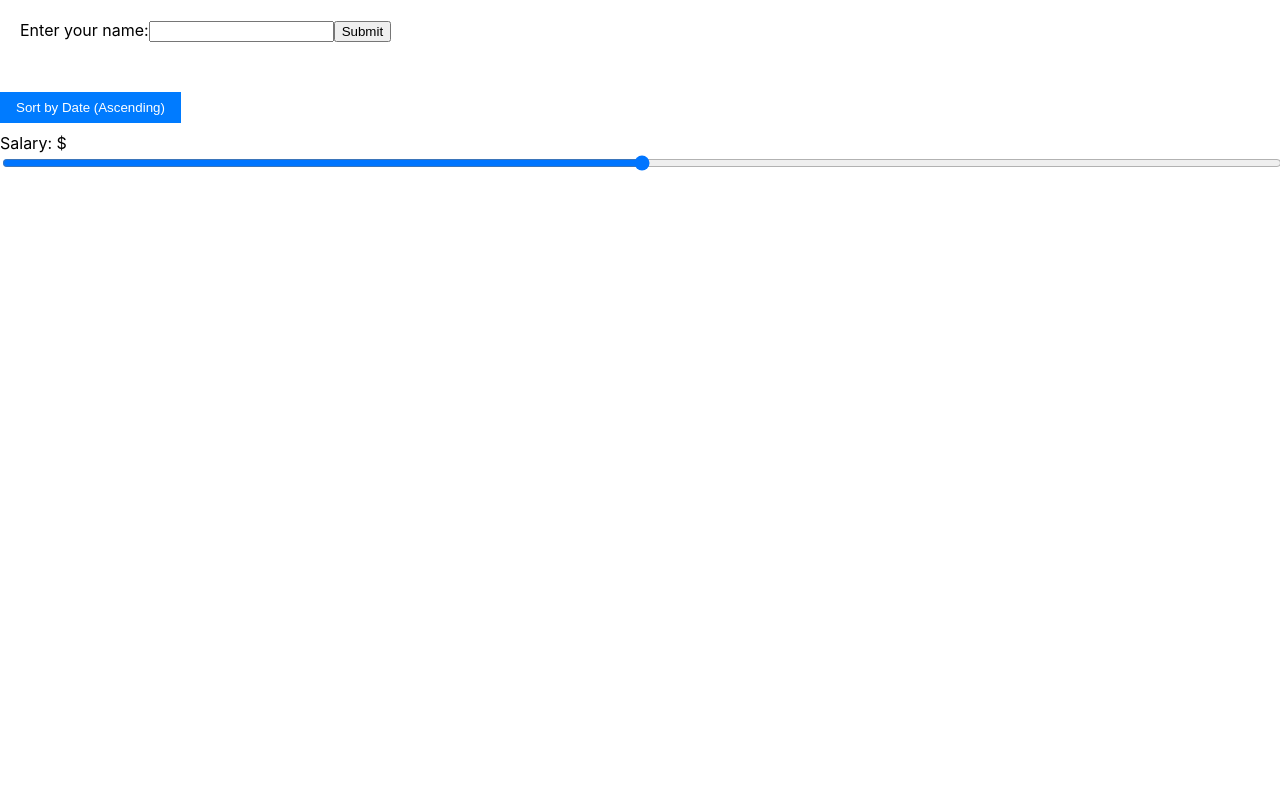
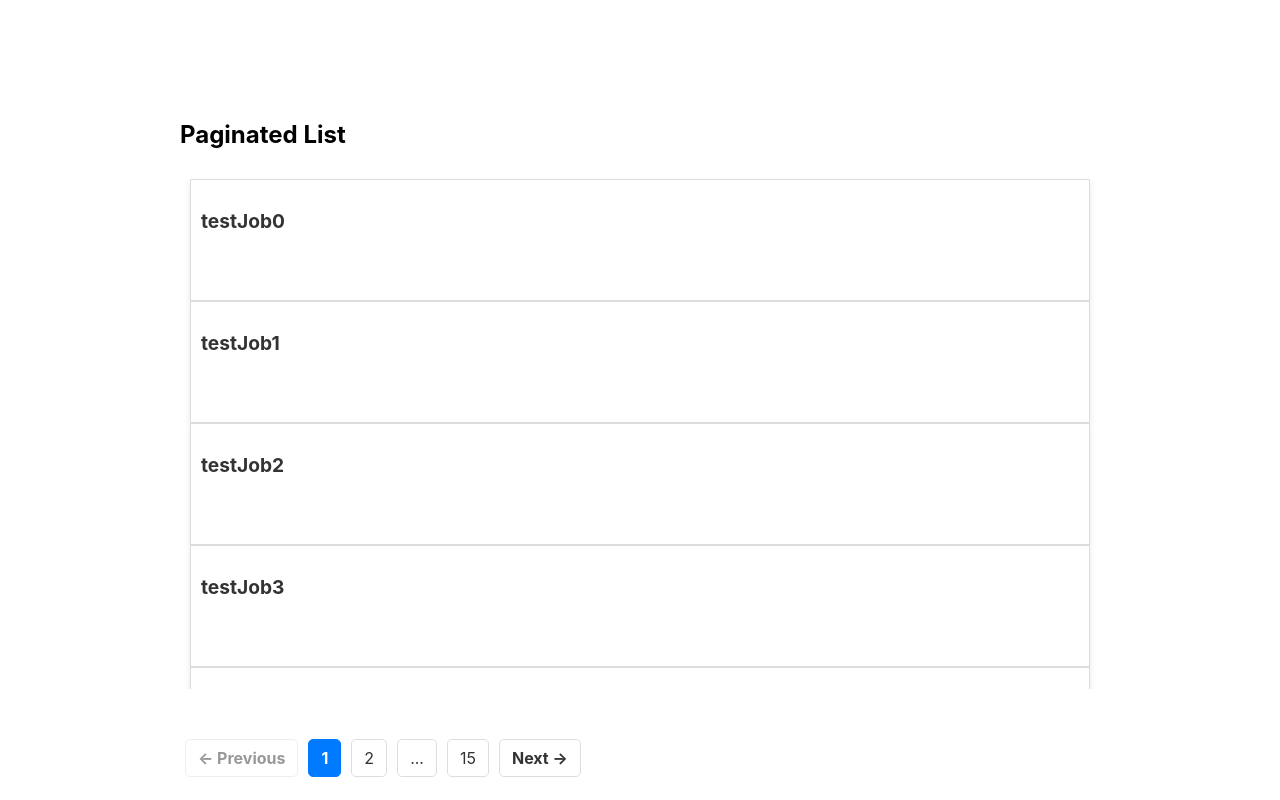
Before and after one commit to zachpatrignani/microsoft-hackathon, a React (Create React App) app in the folder client/: page / in a window 1280 px wide. Built offline with nearby package versions, Linux system fonts and the light colour scheme.

Commit message:
created job list that uses redux for storage

```diff
--- a/client/package.json
+++ b/client/package.json
@@ -12,8 +12,10 @@
     "@types/node": "^16.18.126",
     "@types/react": "^19.0.10",
     "@types/react-dom": "^19.0.4",
+    "axios": "^1.8.3",
     "react": "^19.0.0",
     "react-dom": "^19.0.0",
+    "react-paginate": "^8.3.0",
     "react-redux": "^9.2.0",
     "react-router-dom": "^7.3.0",
     "react-scripts": "5.0.1",
--- a/client/src/components/ActiveJob/ActiveJob.tsx
+++ b/client/src/components/ActiveJob/ActiveJob.tsx
@@ -1,10 +1,12 @@
 import React from 'react';
 import logo from './logo.svg';
-import './JobBoard.scss';
+import './ActiveJob.scss';
 
 function ActiveJob() {
   return (
-    <div></div>
+    <div className='ActiveJobView'>
+
+    </div>
   );
 }
 
--- /dev/null
+++ b/client/src/components/JobList/JobCard.scss
@@ -0,0 +1,54 @@
+.job-card {
+    background-color: #fff;
+    border: 1px solid #ddd;
+    box-shadow: 0 4px 6px rgba(0, 0, 0, 0.1);
+    padding: 10px;
+    height: 100px;
+    // width: 100%;
+    margin: 0;  // Remove space between cards
+    transition: transform 0.3s ease, box-shadow 0.3s ease;
+    overflow: hidden;  // Ensure content doesn't overflow the card boundaries
+
+    &:hover {
+      transform: translateY(-1px);
+      box-shadow: 0 6px 10px rgba(0, 0, 0, 0.20);
+      cursor: pointer;
+    }
+
+    .job-card-content {
+      display: flex;
+      flex-direction: column;
+      height: 100%;
+    //   gap: 10px;
+    //   max-height: 100%;  // Prevent overflow of the content
+    //   overflow: hidden;
+    }
+
+    .job-title {
+      font-size: 1.2rem;
+      font-weight: bold;
+      color: #333;
+    }
+
+    .job-location {
+      font-size: .75rem;
+      color: #555;
+    }
+
+    .job-salary {
+      font-size: .75rem;
+      color: #2dbe60; // Green for salary
+      white-space: nowrap;  // Prevent text from overflowing and breaking
+      overflow: hidden;  // Hide overflow content
+      text-overflow: ellipsis;  // Show ellipsis when content overflows
+    }
+
+    .job-remote {
+      font-size: .75rem;
+      color: #007bff; // Blue for remote/on-site
+      font-weight: 600;
+      white-space: nowrap;  // Prevent text from overflowing and breaking
+      overflow: hidden;  // Hide overflow content
+      text-overflow: ellipsis;  // Show ellipsis when content overflows
+    }
+  }
--- /dev/null
+++ b/client/src/components/JobList/JobCard.tsx
@@ -0,0 +1,25 @@
+import React from 'react';
+import logo from './logo.svg';
+import './JobListContainer.scss';
+import { useState, useEffect } from 'react';
+import { useSelector } from 'react-redux';
+import ReactPaginate from 'react-paginate';
+import { Job }  from '../../redux/JobListSlice/jobList.slice';
+import './JobCard.scss';
+
+
+const JobCard = ({ jobObject }: { jobObject: Job }) => {
+    return (
+      <div className="job-card">
+        <div className="job-card-content">
+          <h3 className="job-title">{jobObject.title}</h3>
+          <p className="job-salary">${jobObject.salary}</p>
+          <p className="job-remote">{jobObject.remote ? "Remote" : "On-site"}</p>
+        </div>
+      </div>
+    );
+  };
+
+
+
+export default JobCard;
--- a/client/src/components/JobList/JobListContainer.scss
+++ b/client/src/components/JobList/JobListContainer.scss
@@ -0,0 +1,78 @@
+.pagination-wrapper {
+    display: flex;
+    align-content: flex-end;
+    // justify-content: flex-end; /* Aligns pagination to the right */
+    width: 50%; /* Ensures it takes the full width of the container */
+  }
+
+  .pagination {
+    display: flex;
+    list-style: none;
+    padding: 0;
+    margin-top: 1rem;
+
+    li {
+      margin: 0 5px;
+
+      a {
+        display: block;
+        padding: 8px 12px;
+        border: 1px solid #ddd;
+        border-radius: 5px;
+        text-decoration: none;
+        color: #333;
+        transition: background 0.3s ease, color 0.3s ease;
+
+        &:hover {
+          background: #f0f0f0;
+        }
+      }
+
+      &.active a {
+        background: #007bff;
+        color: #fff;
+        font-weight: bold;
+        border-color: #007bff;
+      }
+
+      &.disabled a {
+        opacity: 0.5;
+        cursor: not-allowed;
+      }
+    }
+
+    .previous a,
+    .next a {
+      font-weight: bold;
+    }
+
+
+  }
+
+  .jobListFrame {
+    height: 65vh;           // Set a fixed height for the container (adjust as needed)
+    margin-bottom: 50px;
+    overflow-y: auto;        // Enables vertical scrolling when the content overflows
+    padding: 10px;           // Optional padding inside the container for spacing
+    box-sizing: border-box;  // Ensures padding doesn't affect the element's dimensions
+    border: 1px;
+    border-color: #333;
+  }
+// .paginated-list-container {
+//   max-height: 100vh;  // Ensure the container doesn't exceed the screen height
+//   overflow-y: auto;   // Allow vertical scrolling
+//   padding: 0px;
+//   box-sizing: border-box;
+//   display: flex;
+//   flex-direction: column;
+//   width: 100%;
+// }
+
+// .job-list {
+//   list-style: none;
+//   padding: 0;
+//   margin: 0;
+//   max-height: calc(100vh - 60px);  // Subtracting the header height (h2) from total screen height
+//   overflow-y: auto;  // Ensure the list is scrollable
+//   overflow-x: hidden; // Disable horizontal scrolling if not needed
+// }
--- a/client/src/components/JobList/JobListContainer.tsx
+++ b/client/src/components/JobList/JobListContainer.tsx
@@ -1,11 +1,78 @@
 import React from 'react';
 import logo from './logo.svg';
-import './JobBoard.scss';
+import './JobListContainer.scss';
+import { useState, useEffect } from 'react';
+import { useSelector, useDispatch } from 'react-redux';
+import ReactPaginate from 'react-paginate';
+import JobCard from './JobCard';
+import { Job } from '../../redux/JobListSlice/jobList.slice';
+import { setJobList } from '../../redux/JobListSlice/jobList.slice';
 
-function JobListContainer() {
-  return (
-    <div></div>
-  );
-}
+
+const JobListContainer = () => {
+    const itemsPerPage = 10;
+    const dispatch = useDispatch();
+
+    // const allJobs = Array.from({ length: 105 }, (_, i) => `Item ${i + 1}`);
+    // const allJobs = new Array();
+
+    const allJobs = useSelector((state: any ) => state.jobList.allJobs);
+
+
+    const [items,setItems] = useState([...allJobs.slice(0,itemsPerPage)]);
+    const [currentPage, setCurrentPage] = useState<number>(0);
+
+    const handlePageClick = (event:any) => {
+        setCurrentPage(event.selected);
+    };
+
+    const offset = currentPage * itemsPerPage;
+
+    useEffect(() => {
+        let newJobList = new Array<Job>;
+
+        for (let i = 0 ; i < 150; ++i){
+            const newJob : Job  = {
+                title : `testJob${i}`,
+                description : "test2",
+                datePosted : new Date(),
+                remote : i,
+                salary : 100000
+            }
+
+            newJobList.push(newJob);
+        }
+
+        dispatch(setJobList(newJobList));
+
+    },[]);
+
+    useEffect(()=> {
+        setItems([...allJobs.slice((offset), (offset)+itemsPerPage)]);
+    }, [currentPage, allJobs]);
+
+    return (
+        <div>
+        <h2>Paginated List</h2>
+        <div className='jobListFrame'>
+            {items.map((currentJob : Job, index: number) => (
+                <JobCard jobObject={currentJob} />
+            ))}
+        </div>
+
+        <ReactPaginate
+            previousLabel={"← Previous"}
+            nextLabel={"Next →"}
+            breakLabel={"..."}
+            pageCount={Math.ceil(allJobs.length / itemsPerPage)}
+            marginPagesDisplayed={1}
+            pageRangeDisplayed={2}
+            onPageChange={handlePageClick}
+            containerClassName={"pagination"}
+            activeClassName={"active"}
+        />
+        </div>
+    );
+};
 
 export default JobListContainer;
--- /dev/null
+++ b/client/src/redux/JobListSlice/jobList.slice.ts
@@ -0,0 +1,32 @@
+import { createSlice } from "@reduxjs/toolkit";
+
+// Define Interface
+export interface Job {
+    title?: string,
+    description?: string,
+    salary?: number,
+    remote?: number,
+    datePosted?: Date,
+    workType?: string
+}
+
+export interface JobListState {
+    allJobs?: Array<Job>
+}
+
+// Define initial state
+const initialState: JobListState = { allJobs: new Array<Job>};
+
+// Define slice
+const jobListSlice = createSlice({
+    name : "jobList",
+    initialState,
+    reducers: {
+        setJobList(state, action) {
+            state.allJobs = action.payload;
+        }
+    }
+});
+
+export const {setJobList} = jobListSlice.actions;
+export default jobListSlice.reducer;
--- a/client/src/redux/jobFilters.slice.ts
+++ b/client/src/redux/jobFilters.slice.ts
@@ -16,7 +16,7 @@ export const initialState: JobFiltersState = {
 
 // Define slice
 const jobFiltersSlice = createSlice({
-    name : "jobFilters",
+    name : "jobList",
     initialState,
     reducers: {
         setSalary(state, action) {
--- a/client/src/redux/store.ts
+++ b/client/src/redux/store.ts
@@ -1,10 +1,13 @@
 import { configureStore } from "@reduxjs/toolkit";
 import testFeatureReducer from "./TestFeature/TestFeatureSlice";
 import jobfiltersReducer from './jobFilters.slice'
+import jobListReducer from "./JobListSlice/jobList.slice";
+
 export const store = configureStore({
   reducer: {
     testFeature: testFeatureReducer,
-    jobFilters: jobfiltersReducer
+    jobFilters: jobfiltersReducer,
+    jobList: jobListReducer
   }
 });
 
--- a/client/src/screens/JobBoard.scss
+++ b/client/src/screens/JobBoard.scss
@@ -0,0 +1,14 @@
+.jobBoard {
+    width: 75%;             // or a specific width (e.g., 80%)
+    height: 100vh;           // or any fixed height (e.g., 500px)
+    padding: 20px;           // Optional padding for inner spacing
+    margin-left: 12.5%;
+    margin-right: 12.5%;
+    padding-top: 100px;
+
+    box-sizing: border-box;  // Include padding in width/height calculation
+    overflow: auto;          // Makes the content scrollable if it overflows
+    position: relative;
+    justify-content: center; // Center content horizontally
+    align-items: center;     // Center content vertically
+  }
--- a/client/src/screens/JobBoard.tsx
+++ b/client/src/screens/JobBoard.tsx
@@ -2,10 +2,16 @@ import React from 'react';
 import logo from './logo.svg';
 import './JobBoard.scss';
 import JobFilter from '../components/JobFilter/job-filter';
+import JobListContainer from '../components/JobList/JobListContainer';
+import ActiveJob from '../components/ActiveJob/ActiveJob';
 
 function JobBoard() {
   return (
-    <JobFilter />
+    // <JobFilter />
+    <div className='jobBoard'>
+        <JobListContainer/>
+        <ActiveJob/>
+    </div>
   );
 }
 
```
Also changed, not shown: 1 other file (tests, documents, lock files or other folders).
